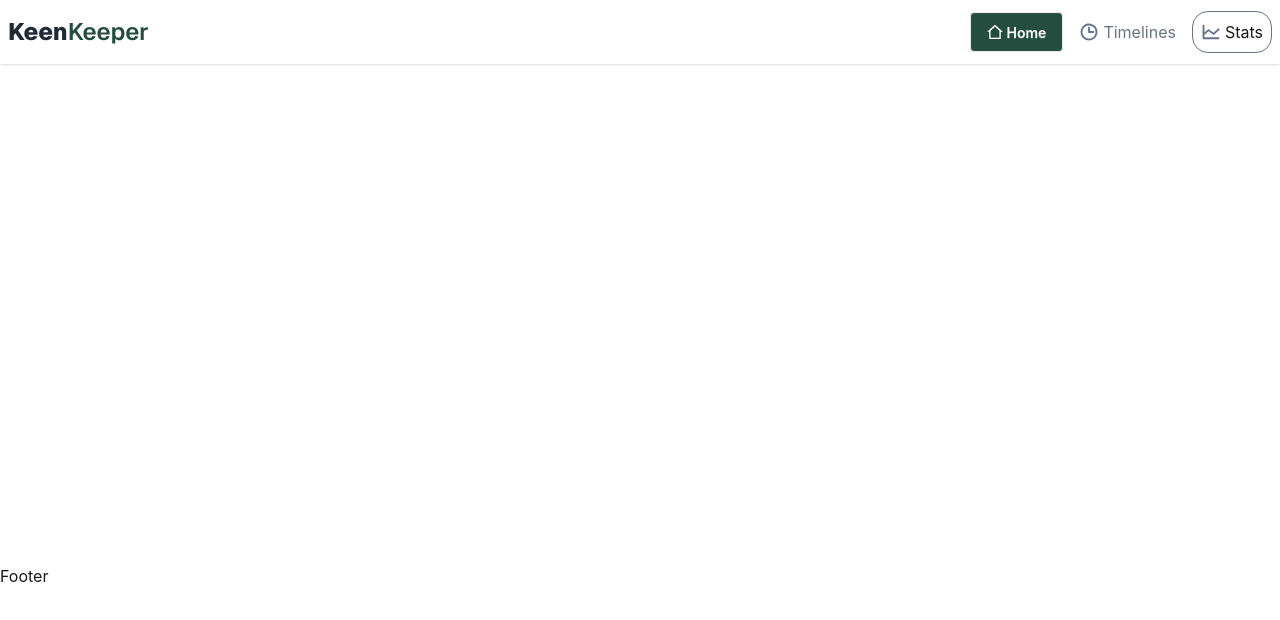
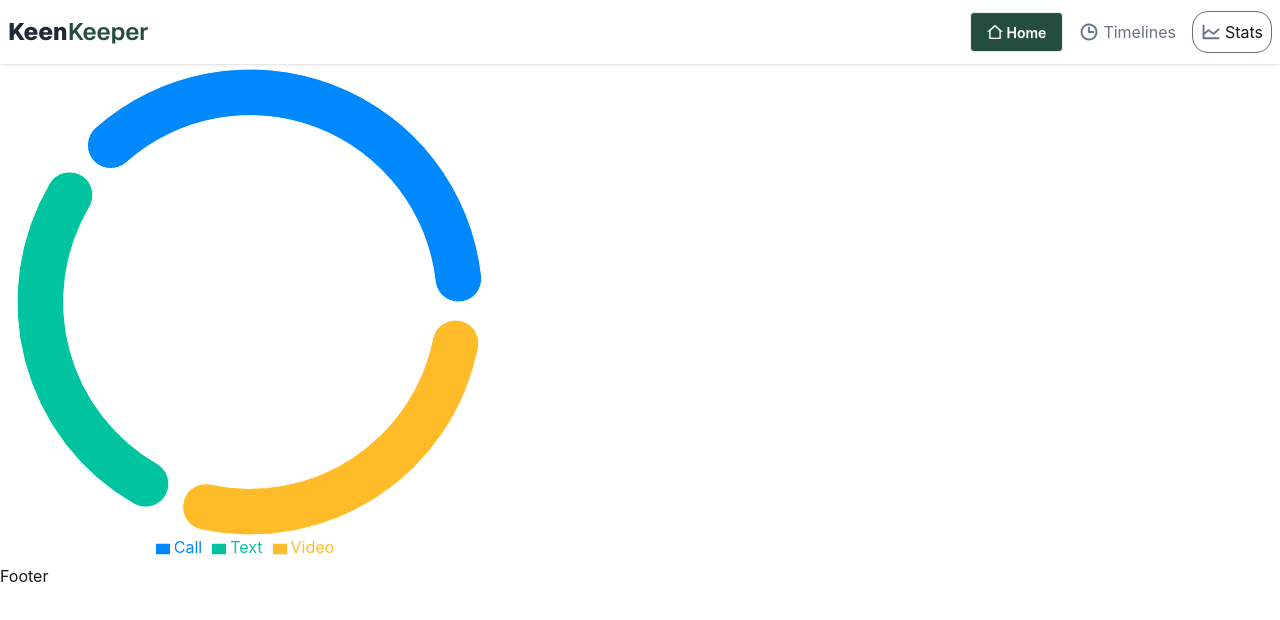
Before and after one commit to Pritom-10/Assignment-07, a React (Vite) app: page /stats in a window 1280 px wide. Shown: the top 620 px of the page. Built offline with nearby package versions, Linux system fonts and the light colour scheme.

Commit message:
stats piechart data load

```diff
--- a/src/Pages/Stats/Stats.jsx
+++ b/src/Pages/Stats/Stats.jsx
@@ -2,7 +2,9 @@ import React from 'react';
 import { Legend, Pie, PieChart } from "recharts";
 const Stats = () => {
   const data = [
-
+    { name: "Call", value: 400, fill: "#0088FE" },
+    { name: "Text", value: 300, fill: "#00C49F" },
+    { name: "Video", value: 300, fill: "#FFBB28" },
   ];
   return (
     <div>
```
